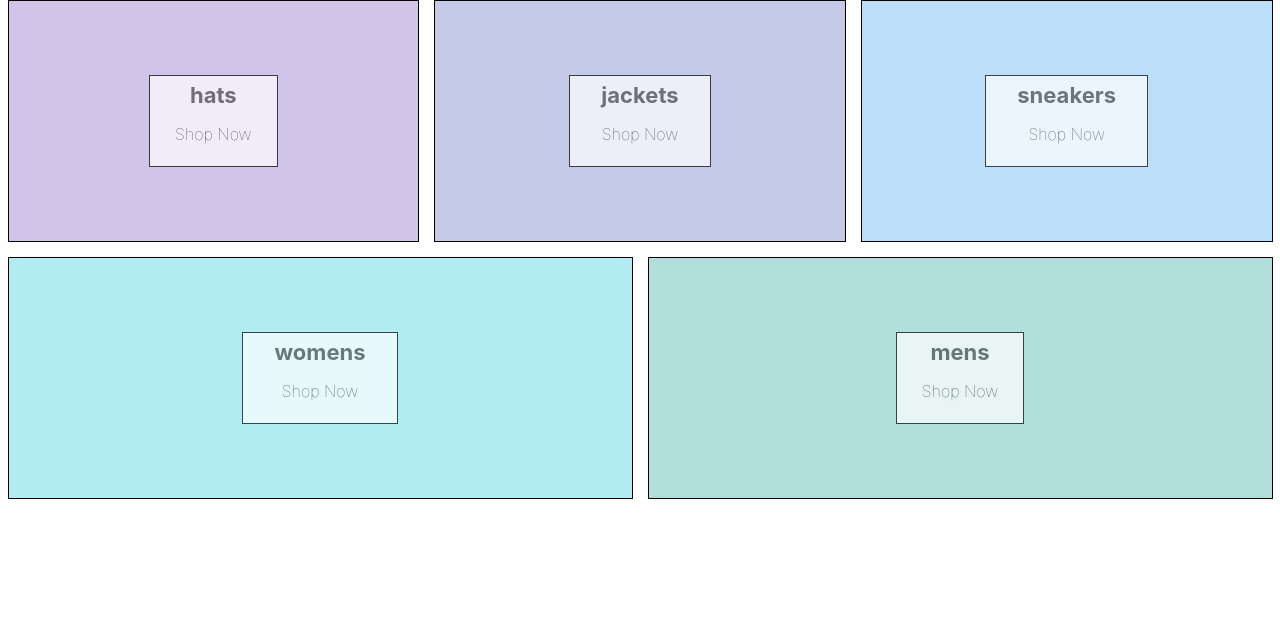
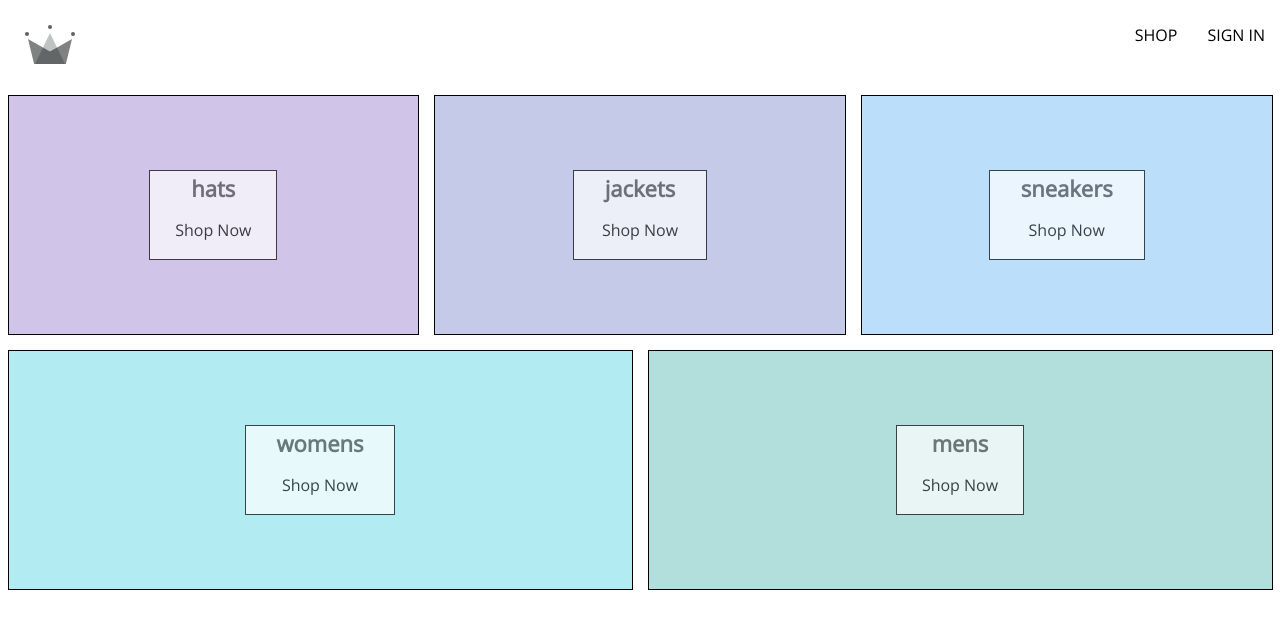
Before and after one commit to devildmitriy/react2023, a React (Create React App) app in the folder crwn-clothing/: page / in a window 1280 px wide. Shown: the top 628 px of the page. Built offline with nearby package versions, Linux system fonts and the light colour scheme.

Commit message:
add routing

```diff
--- a/crwn-clothing/package.json
+++ b/crwn-clothing/package.json
@@ -6,8 +6,10 @@
     "@testing-library/jest-dom": "5.16.1",
     "@testing-library/react": "12.1.2",
     "@testing-library/user-event": "13.5.0",
+    "firebase": "^9.16.0",
     "react": "^17.0.2",
     "react-dom": "^17.0.2",
+    "react-router-dom": "^6.7.0",
     "react-scripts": "5.0.0",
     "sass": "^1.57.1",
     "web-vitals": "2.1.4"
--- a/crwn-clothing/public/index.html
+++ b/crwn-clothing/public/index.html
@@ -24,6 +24,12 @@
       work correctly both with client-side routing and a non-root public URL.
       Learn how to configure a non-root public URL by running `npm run build`.
     -->
+    <link rel="preconnect" href="https://fonts.googleapis.com" />
+    <link rel="preconnect" href="https://fonts.gstatic.com" crossorigin />
+    <link
+      href="https://fonts.googleapis.com/css2?family=Open+Sans:wght@300&display=swap"
+      rel="stylesheet"
+    />
     <title>React App</title>
   </head>
   <body>
--- a/crwn-clothing/src/App.js
+++ b/crwn-clothing/src/App.js
@@ -1,40 +1,23 @@
-import Directory from "./components/directory/directory.component";
+import { Routes, Route } from "react-router-dom";
+
+import Navigation from "./routes/navigation/navigation.component";
+import Home from "./routes/home/home.component";
+import SingIn from "./routes/sign-in/sign-in.component";
+
+const Shop = () => {
+  return <h1> this is shop</h1>;
+};
 
 const App = () => {
-  const categories = [
-    {
-      id: 1,
-      title: "hats",
-      imageUrl: "https://i.ibb.co/cvpntL1/hats.png",
-      backgroundColor: "#d1c4e9",
-    },
-    {
-      id: 2,
-      title: "jackets",
-      imageUrl: "https://i.ibb.co/px2tCc3/jackets.png",
-      backgroundColor: "#c5cae9",
-    },
-    {
-      id: 3,
-      title: "sneakers",
-      imageUrl: "https://i.ibb.co/0jqHpnp/sneakers.png",
-      backgroundColor: "#bbdefb",
-    },
-    {
-      id: 4,
-      title: "womens",
-      imageUrl: "https://i.ibb.co/GCCdy8t/womens.png",
-      backgroundColor: "#b2ebf2",
-    },
-    {
-      id: 5,
-      title: "mens",
-      imageUrl: "https://i.ibb.co/R70vBrQ/men.png",
-      backgroundColor: "#b2dfdb",
-    },
-  ];
-
-  return <Directory categories={categories} />;
+  return (
+    <Routes>
+      <Route path="/" element={<Navigation />}>
+        <Route index element={<Home />} />
+        <Route path="shop" element={<Shop />} />
+        <Route path="sign-in" element={<SingIn />} />
+      </Route>
+    </Routes>
+  );
 };
 
 export default App;
--- a/crwn-clothing/src/index.css
+++ /dev/null
@@ -1,13 +0,0 @@
-body {
-  margin: 0;
-  font-family: -apple-system, BlinkMacSystemFont, 'Segoe UI', 'Roboto', 'Oxygen',
-    'Ubuntu', 'Cantarell', 'Fira Sans', 'Droid Sans', 'Helvetica Neue',
-    sans-serif;
-  -webkit-font-smoothing: antialiased;
-  -moz-osx-font-smoothing: grayscale;
-}
-
-code {
-  font-family: source-code-pro, Menlo, Monaco, Consolas, 'Courier New',
-    monospace;
-}
--- a/crwn-clothing/src/index.js
+++ b/crwn-clothing/src/index.js
@@ -1,14 +1,17 @@
-import React from 'react';
-import ReactDOM from 'react-dom';
-import './index.css';
-import App from './App';
-import reportWebVitals from './reportWebVitals';
+import React from "react";
+import ReactDOM from "react-dom";
+import { BrowserRouter } from "react-router-dom";
+import "./index.scss";
+import App from "./App";
+import reportWebVitals from "./reportWebVitals";
 
 ReactDOM.render(
   <React.StrictMode>
-    <App />
+    <BrowserRouter>
+      <App />
+    </BrowserRouter>
   </React.StrictMode>,
-  document.getElementById('root')
+  document.getElementById("root")
 );
 
 // If you want to start measuring performance in your app, pass a function
--- /dev/null
+++ b/crwn-clothing/src/index.scss
@@ -0,0 +1,18 @@
+* {
+  box-sizing: border-box;
+}
+
+body {
+  margin: 0;
+  font-family: "Open Sans", sans-serif;
+}
+
+code {
+  font-family: source-code-pro, Menlo, Monaco, Consolas, "Courier New",
+    monospace;
+}
+
+a {
+  text-decoration: none;
+  color: black;
+}
--- /dev/null
+++ b/crwn-clothing/src/routes/home/home.component.jsx
@@ -0,0 +1,40 @@
+import Directory from "../../components/directory/directory.component";
+
+const Home = () => {
+  const categories = [
+    {
+      id: 1,
+      title: "hats",
+      imageUrl: "https://i.ibb.co/cvpntL1/hats.png",
+      backgroundColor: "#d1c4e9",
+    },
+    {
+      id: 2,
+      title: "jackets",
+      imageUrl: "https://i.ibb.co/px2tCc3/jackets.png",
+      backgroundColor: "#c5cae9",
+    },
+    {
+      id: 3,
+      title: "sneakers",
+      imageUrl: "https://i.ibb.co/0jqHpnp/sneakers.png",
+      backgroundColor: "#bbdefb",
+    },
+    {
+      id: 4,
+      title: "womens",
+      imageUrl: "https://i.ibb.co/GCCdy8t/womens.png",
+      backgroundColor: "#b2ebf2",
+    },
+    {
+      id: 5,
+      title: "mens",
+      imageUrl: "https://i.ibb.co/R70vBrQ/men.png",
+      backgroundColor: "#b2dfdb",
+    },
+  ];
+
+  return <Directory categories={categories} />;
+};
+
+export default Home;
--- /dev/null
+++ b/crwn-clothing/src/routes/navigation/navigation.component.jsx
@@ -0,0 +1,27 @@
+import { Outlet, Link } from "react-router-dom";
+import { ReactComponent as CrwnLogo } from "../../assets/crown.svg";
+
+import "./navigation.styles.scss";
+
+const Navigation = () => {
+  return (
+    <>
+      <div className="navigation">
+        <Link className="logo-container" to="/">
+          <CrwnLogo className="logo" />
+        </Link>
+        <div className="nav-links-container">
+          <Link className="nav-link" to="/shop">
+            SHOP
+          </Link>
+          <Link className="nav-link" to="/sign-in">
+            SIGN IN
+          </Link>
+        </div>
+      </div>
+      <Outlet />
+    </>
+  );
+};
+
+export default Navigation;
--- /dev/null
+++ b/crwn-clothing/src/routes/navigation/navigation.styles.scss
@@ -0,0 +1,26 @@
+.navigation {
+    height: 70px;
+    width: 100%;
+    display: flex;
+    justify-content: space-between;
+    margin-bottom: 25px;
+
+    .logo-container {
+      height: 100%;
+      width: 70px;
+      padding: 25px;
+    }
+
+    .nav-links-container {
+      width: 50%;
+      height: 100%;
+      display: flex;
+      align-items: center;
+      justify-content: flex-end;
+
+      .nav-link {
+        padding: 10px 15px;
+        cursor: pointer;
+      }
+    }
+  }
--- /dev/null
+++ b/crwn-clothing/src/routes/sign-in/sign-in.component.jsx
@@ -0,0 +1,10 @@
+const SingIn = () => {
+
+    return(
+        <div>
+            <h1>sign in</h1>
+        </div>
+    )
+};
+
+export default SingIn;
```
Also changed, not shown: crwn-clothing/src/assets/crown.svg (added), 1 other file (tests, documents, lock files or other folders).
